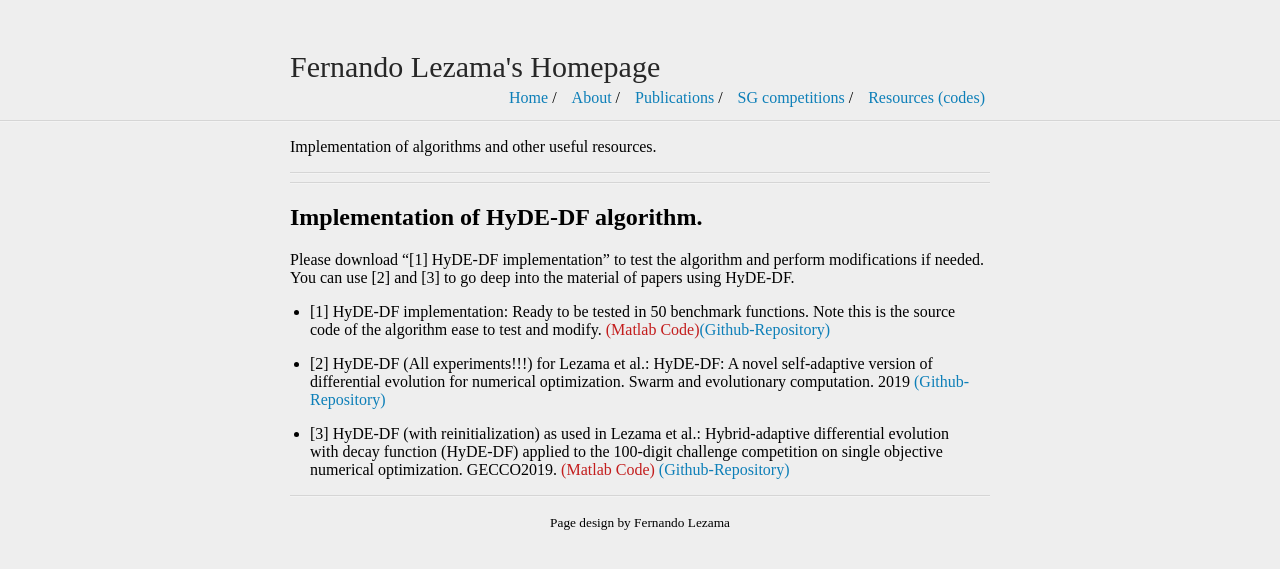
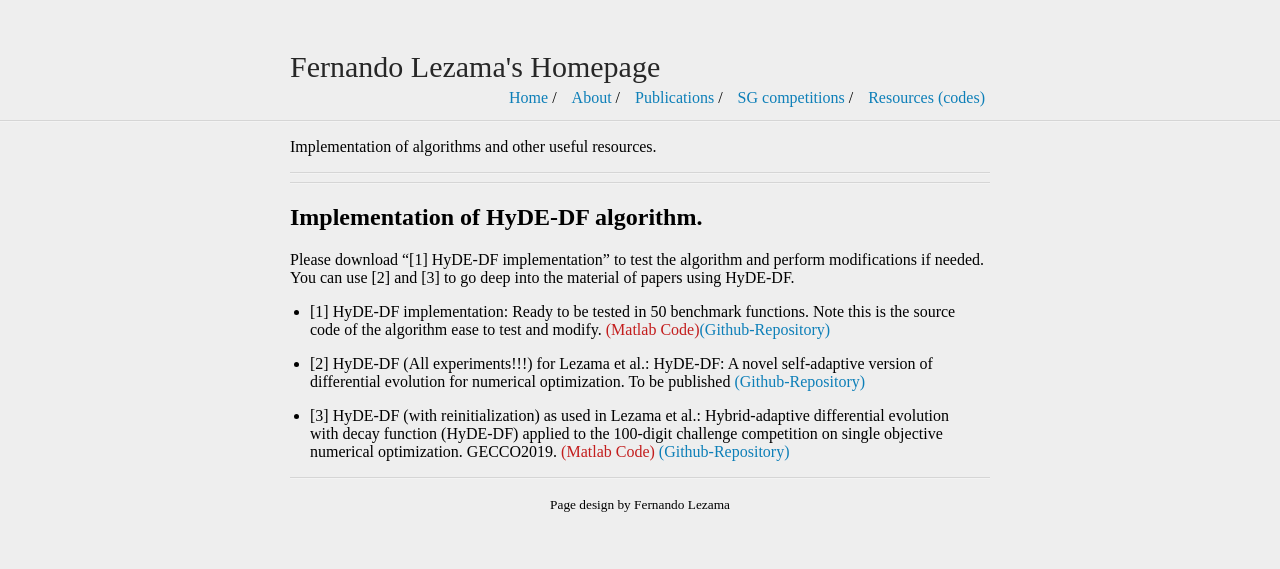
Before and after one commit to fernandolezama/fernandolezama.github.io, a Jekyll site: the page built from CodesImple.md, in a window 1280 px wide. Shown: the top 569 px of the page. Built offline with Jekyll 4.4.1, drawn with Linux system fonts in a browser that asks for light colours.

Commit message:
Update CodesImple.md

```diff
--- a/CodesImple.md
+++ b/CodesImple.md
@@ -15,7 +15,7 @@ Please download "[1] HyDE-DF implementation" to test the algorithm and perform m
 
 * [1] HyDE-DF implementation: Ready to be tested in 50 benchmark functions. Note this is the source code of the algorithm ease to test and modify. [<span style="color:#C31D1D;">(Matlab Code)</span>](code/HyDEDF_SWEVO2019.rar)[(Github-Repository)](https://github.com/fernandolezama/HyDEDF_Source)
 
-* [2] HyDE-DF (All experiments!!!) for Lezama et al.: HyDE-DF: A novel self-adaptive version of differential evolution for numerical optimization. Swarm and evolutionary computation. 2019
+* [2] HyDE-DF (All experiments!!!) for Lezama et al.: HyDE-DF: A novel self-adaptive version of differential evolution for numerical optimization. To be published
 [(Github-Repository)](https://github.com/fernandolezama/HyDE-DF_SWEVO2019_Experiments)
 
 * [3] HyDE-DF (with reinitialization) as used in Lezama et al.: Hybrid-adaptive differential evolution with decay function (HyDE-DF) applied to the 100-digit challenge competition on single objective numerical optimization. GECCO2019. [<span style="color:#C31D1D;">(Matlab Code)</span>](code/100-Digits-93Score-master.rar) [(Github-Repository)](https://github.com/fernandolezama/100-Digit-HyDEDF-93Digits)
```
